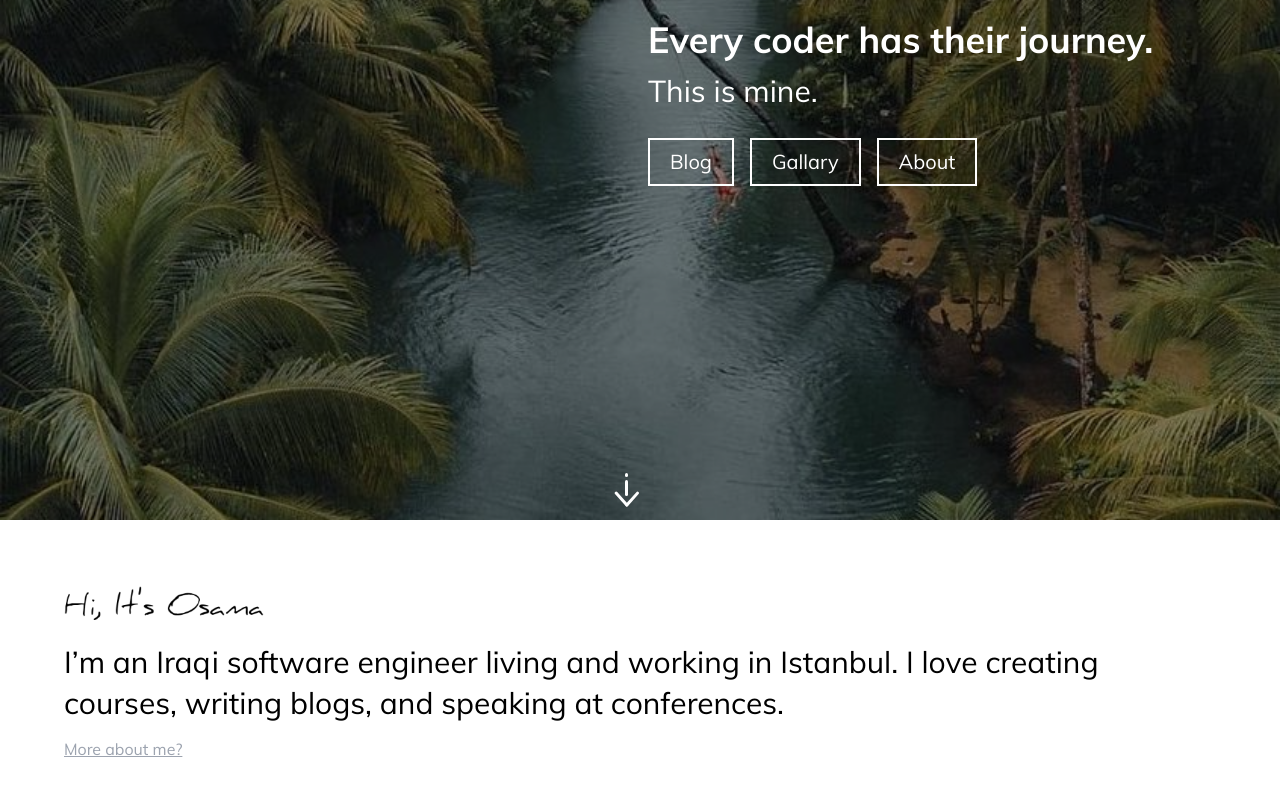
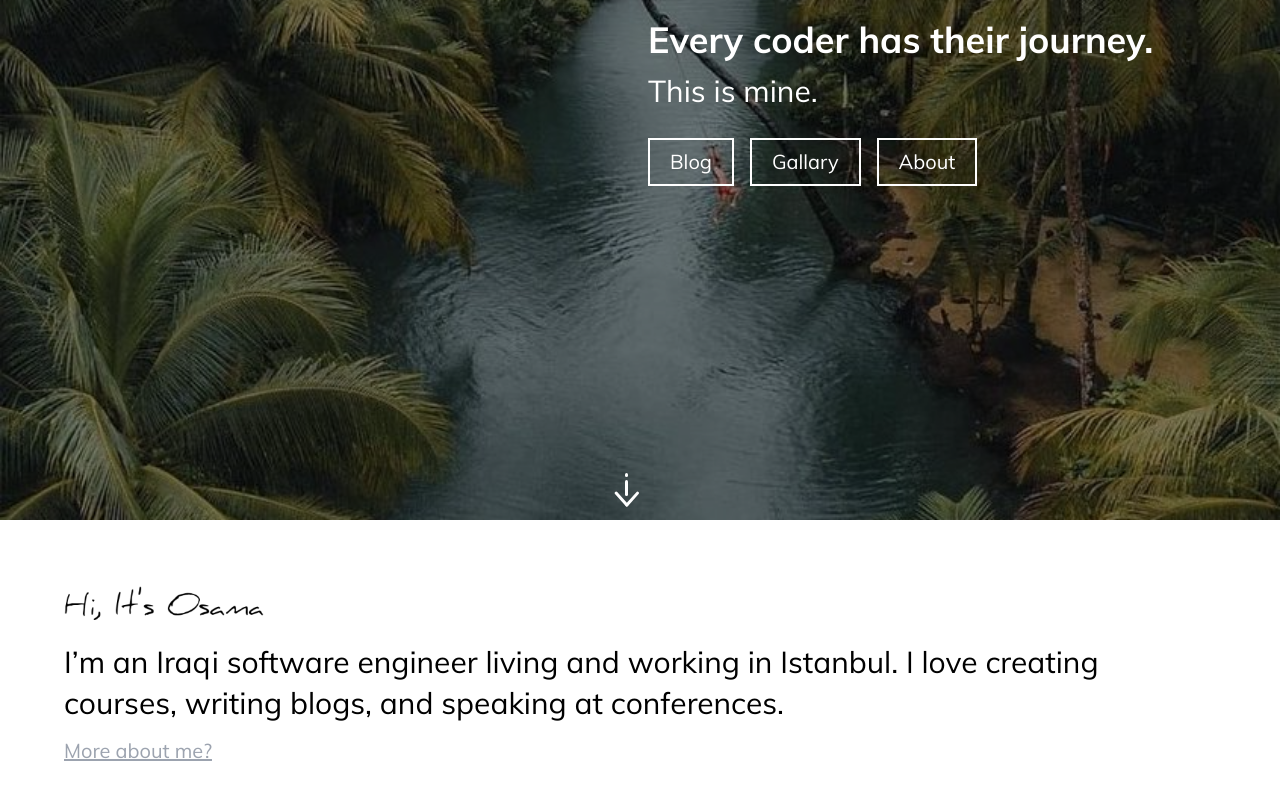
Before and after one commit to osamaakb/osama.com, a Next.js app: page / in a window 1280 px wide. Shown: the part 280-1080 px from the top of the page. Built offline with nearby package versions, Linux system fonts and the light colour scheme; some icons are missing.

Commit message:
Style: more about me text bigger

```diff
--- a/src/pages/index.tsx
+++ b/src/pages/index.tsx
@@ -26,7 +26,7 @@ export default function Home() {
           creating courses, writing blogs, and speaking at conferences.
         </p>
         <Link href="/about">
-          <a className="text-gray-400 underline">More about me?</a>
+          <a className="text-gray-400 underline text-xl">More about me?</a>
         </Link>
       </div>
     </div>
```
